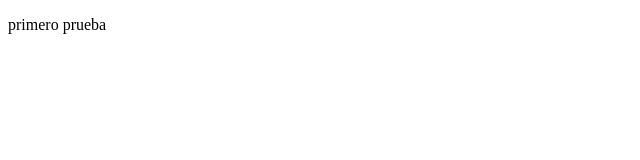
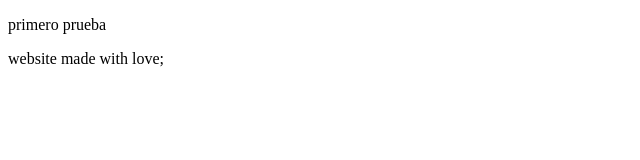
Before and after one commit to sebastianpimentel/studio-dev, a plain HTML site: page lesson-1/index.html in a window 1280 px wide. Shown: the whole page, without its empty margins (0-640 px from the left). Drawn offline with Linux system fonts and the light colour scheme.

Commit message:
adde footer massage

```diff
--- a/lesson-1/index.html
+++ b/lesson-1/index.html
@@ -8,5 +8,8 @@
 </head>
 <body>
     <p>primero prueba</p>
+<footer>
+    website made with love;
+</footer>
 </body>
 </html>
```
